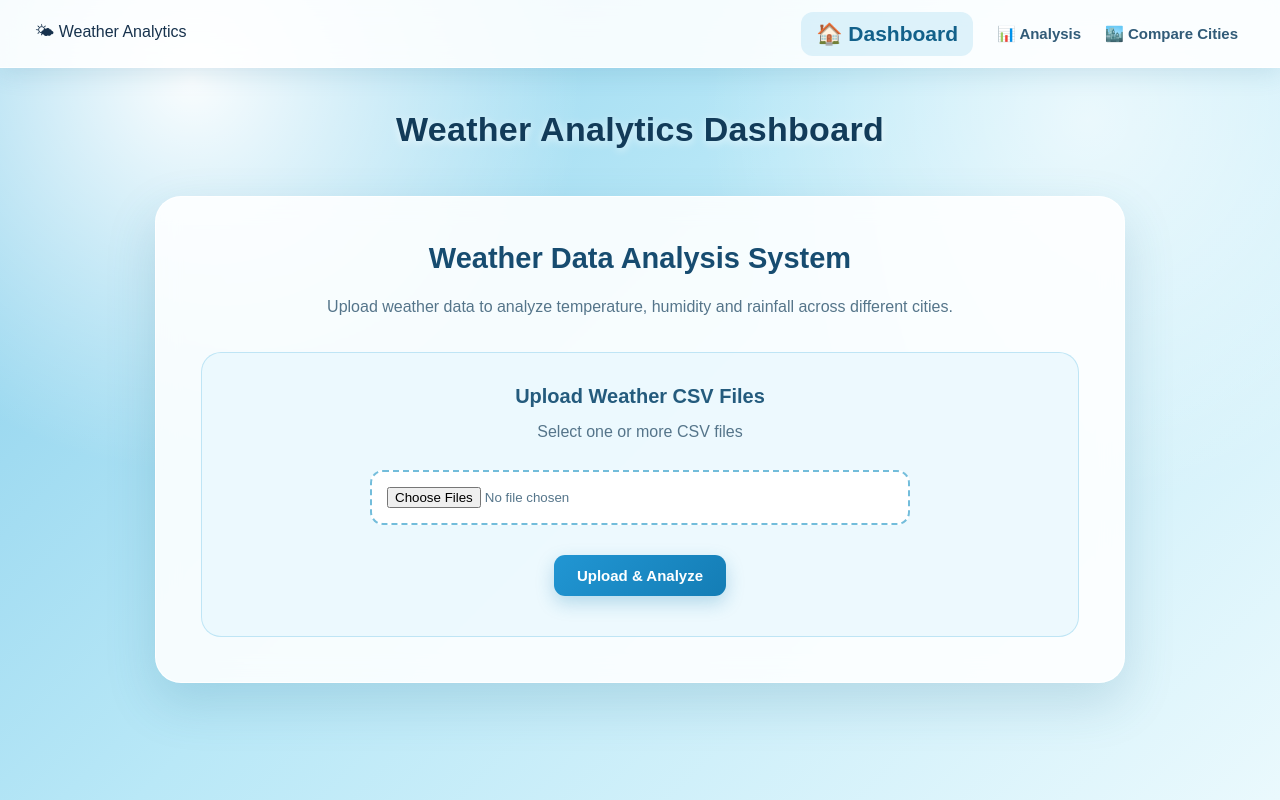
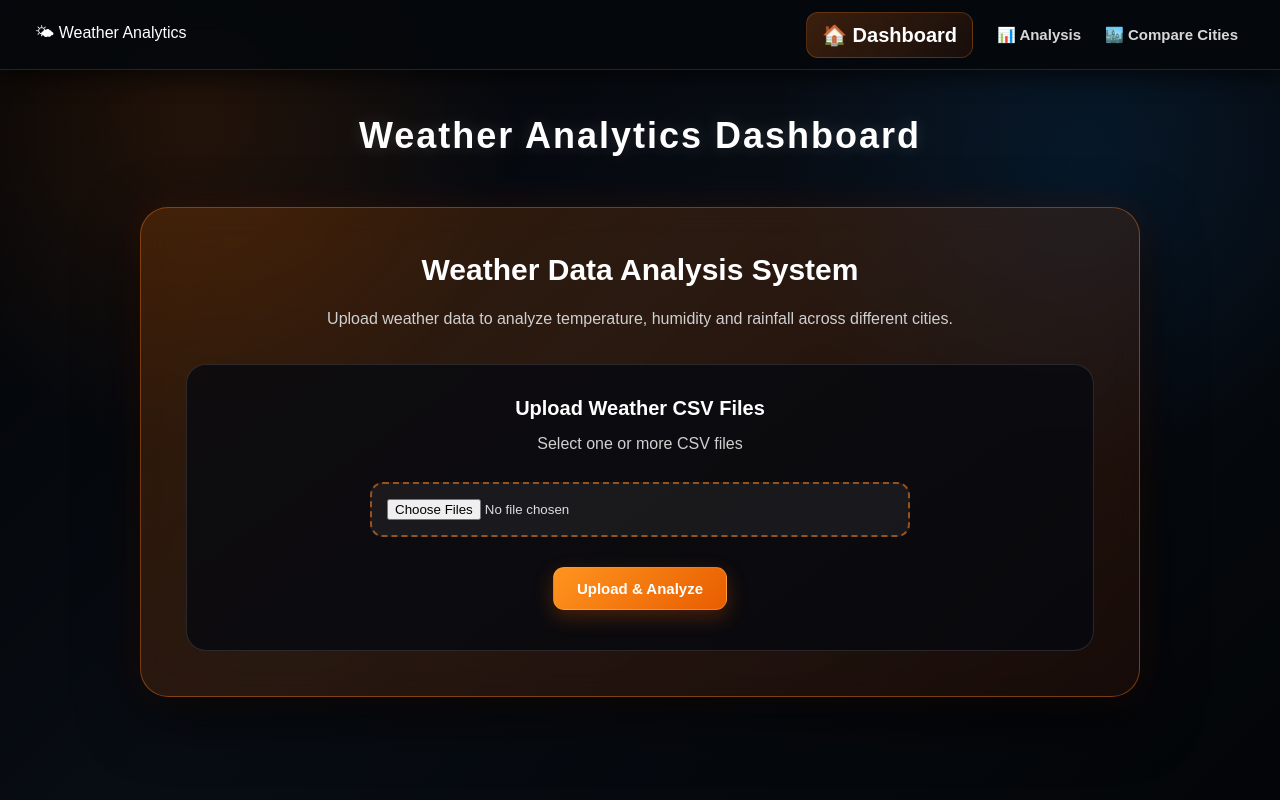
Before and after one commit to EHarika07/weather-data-analysis-system, a Flask app: page / in a window 1280 px wide. Run offline with Flask 3, Linux system fonts and the light colour scheme.

Commit message:
Update styles for improved dark theme appearance

```diff
--- a/static/style.css
+++ b/static/style.css
@@ -7,24 +7,24 @@
 body {
     min-height: 100vh;
     font-family: Arial, Helvetica, sans-serif;
-    color: #17324d;
+    color: #ffffff;
 
     background:
         radial-gradient(
-            circle at 15% 10%,
-            rgba(255, 255, 255, 0.95),
-            transparent 30%
+            circle at 15% 15%,
+            rgba(255, 112, 0, 0.12),
+            transparent 25%
         ),
         radial-gradient(
-            circle at 85% 15%,
-            rgba(255, 255, 255, 0.65),
-            transparent 30%
+            circle at 85% 20%,
+            rgba(0, 140, 255, 0.10),
+            transparent 25%
         ),
         linear-gradient(
             135deg,
-            #87ceeb 0%,
-            #b9e8f7 45%,
-            #eaf9fd 100%
+            #020305 0%,
+            #080d14 45%,
+            #030508 100%
         );
 
     background-attachment: fixed;
@@ -37,7 +37,7 @@ body {
 
 nav {
     width: 100%;
-    min-height: 68px;
+    min-height: 70px;
 
     padding: 0 35px;
 
@@ -45,16 +45,15 @@ nav {
     align-items: center;
     justify-content: space-between;
 
-    background: rgba(255, 255, 255, 0.88);
+    background: rgba(5, 8, 13, 0.92);
 
-    border-bottom:
-        1px solid rgba(255, 255, 255, 0.8);
+    border-bottom: 1px solid rgba(255, 255, 255, 0.12);
 
     box-shadow:
-        0 5px 25px rgba(43, 117, 150, 0.15);
+        0 5px 25px rgba(0, 0, 0, 0.7);
 
-    backdrop-filter: blur(14px);
-    -webkit-backdrop-filter: blur(14px);
+    backdrop-filter: blur(15px);
+    -webkit-backdrop-filter: blur(15px);
 
     position: sticky;
     top: 0;
@@ -62,7 +61,7 @@ nav {
 }
 
 nav a {
-    color: #315b78;
+    color: #d7d7d7;
 
     text-decoration: none;
 
@@ -75,13 +74,13 @@ nav a {
 }
 
 nav a:hover {
-    color: #1689bd;
+    color: #ff8a1c;
 }
 
 nav a:first-child {
-    color: #12618a;
+    color: #ffffff;
 
-    font-size: 21px;
+    font-size: 20px;
     font-weight: 700;
 
     padding: 10px 15px;
@@ -89,12 +88,18 @@ nav a:first-child {
     border-radius: 12px;
 
     background:
-        rgba(135, 206, 235, 0.25);
+        linear-gradient(
+            135deg,
+            rgba(255, 120, 20, 0.22),
+            rgba(255, 80, 0, 0.08)
+        );
+
+    border: 1px solid rgba(255, 130, 30, 0.25);
 }
 
 nav a:first-child:hover {
     background:
-        rgba(135, 206, 235, 0.45);
+        rgba(255, 120, 20, 0.3);
 }
 
 nav div {
@@ -110,21 +115,21 @@ nav div {
 h1 {
     text-align: center;
 
-    padding: 42px 20px 22px;
+    padding: 45px 20px 25px;
 
-    color: #123b59;
+    color: #ffffff;
 
-    font-size: 34px;
+    font-size: 36px;
     font-weight: 700;
 
-    letter-spacing: 0.3px;
+    letter-spacing: 2px;
 
     text-shadow:
-        0 2px 8px rgba(255, 255, 255, 0.7);
+        0 0 18px rgba(255, 255, 255, 0.15);
 }
 
 h2 {
-    color: #174c70;
+    color: #ffffff;
 
     margin-bottom: 20px;
 
@@ -132,7 +137,7 @@ h2 {
 }
 
 h3 {
-    color: #245b7d;
+    color: #eeeeee;
 
     margin-bottom: 10px;
 }
@@ -140,7 +145,7 @@ h3 {
 p {
     line-height: 1.7;
 
-    color: #55758a;
+    color: #c9c9c9;
 }
 
 a {
@@ -152,7 +157,8 @@ a {
    ========================= */
 
 button {
-    border: none;
+    border: 1px solid rgba(255, 255, 255, 0.15);
+
     outline: none;
 
     cursor: pointer;
@@ -160,13 +166,14 @@ button {
     font-family: inherit;
 
     padding: 12px 23px;
+
     margin: 8px;
 
     background:
         linear-gradient(
             135deg,
-            #2196d3,
-            #147db5
+            #ff941f,
+            #e85d00
         );
 
     color: white;
@@ -174,10 +181,11 @@ button {
     border-radius: 11px;
 
     font-size: 15px;
+
     font-weight: 600;
 
     box-shadow:
-        0 7px 18px rgba(27, 132, 183, 0.28);
+        0 7px 20px rgba(255, 100, 0, 0.25);
 
     transition: 0.25s ease;
 }
@@ -201,12 +209,12 @@ button:active {
 }
 
 /* =========================
-   DASHBOARD
+   DASHBOARD CARD
    ========================= */
 
 .dashboard-card {
     width: 90%;
-    max-width: 970px;
+    max-width: 1000px;
 
     margin: 25px auto;
 
@@ -215,34 +223,41 @@ button:active {
     text-align: center;
 
     background:
-        rgba(255, 255, 255, 0.88);
+        linear-gradient(
+            145deg,
+            rgba(255, 111, 0, 0.18),
+            rgba(255, 70, 0, 0.08)
+        );
 
     border:
-        1px solid rgba(255, 255, 255, 0.95);
+        1px solid rgba(255, 125, 30, 0.4);
 
-    border-radius: 26px;
+    border-radius: 28px;
 
     box-shadow:
-        0 20px 50px rgba(40, 111, 145, 0.18);
+        0 20px 60px rgba(0, 0, 0, 0.7),
+        0 0 35px rgba(255, 90, 0, 0.12);
 
-    backdrop-filter: blur(12px);
-    -webkit-backdrop-filter: blur(12px);
+    backdrop-filter: blur(15px);
+    -webkit-backdrop-filter: blur(15px);
 
     animation: fadeUp 0.6s ease;
 }
 
 .dashboard-card h2 {
-    font-size: 29px;
+    font-size: 30px;
 
     margin-bottom: 18px;
 
-    color: #174c70;
+    color: #ffffff;
 }
 
 .dashboard-card p {
     max-width: 700px;
 
     margin: 0 auto 25px;
+
+    color: #d0d0d0;
 }
 
 .dashboard-card form {
@@ -251,16 +266,18 @@ button:active {
     padding: 32px;
 
     background:
-        rgba(235, 249, 254, 0.90);
+        rgba(5, 9, 15, 0.75);
 
     border:
-        1px solid rgba(135, 206, 235, 0.45);
+        1px solid rgba(255, 255, 255, 0.12);
 
     border-radius: 20px;
 }
 
 .dashboard-card form h3 {
     font-size: 20px;
+
+    color: #ffffff;
 }
 
 /* =========================
@@ -277,14 +294,15 @@ input[type="file"] {
 
     padding: 15px;
 
-    background: #ffffff;
+    background:
+        rgba(255, 255, 255, 0.06);
 
     border:
-        2px dashed #73bddb;
+        2px dashed rgba(255, 133, 30, 0.55);
 
     border-radius: 13px;
 
-    color: #55758a;
+    color: #dddddd;
 
     cursor: pointer;
 
```
Also changed, not shown: other parts of static/style.css (+130 -46 lines).
